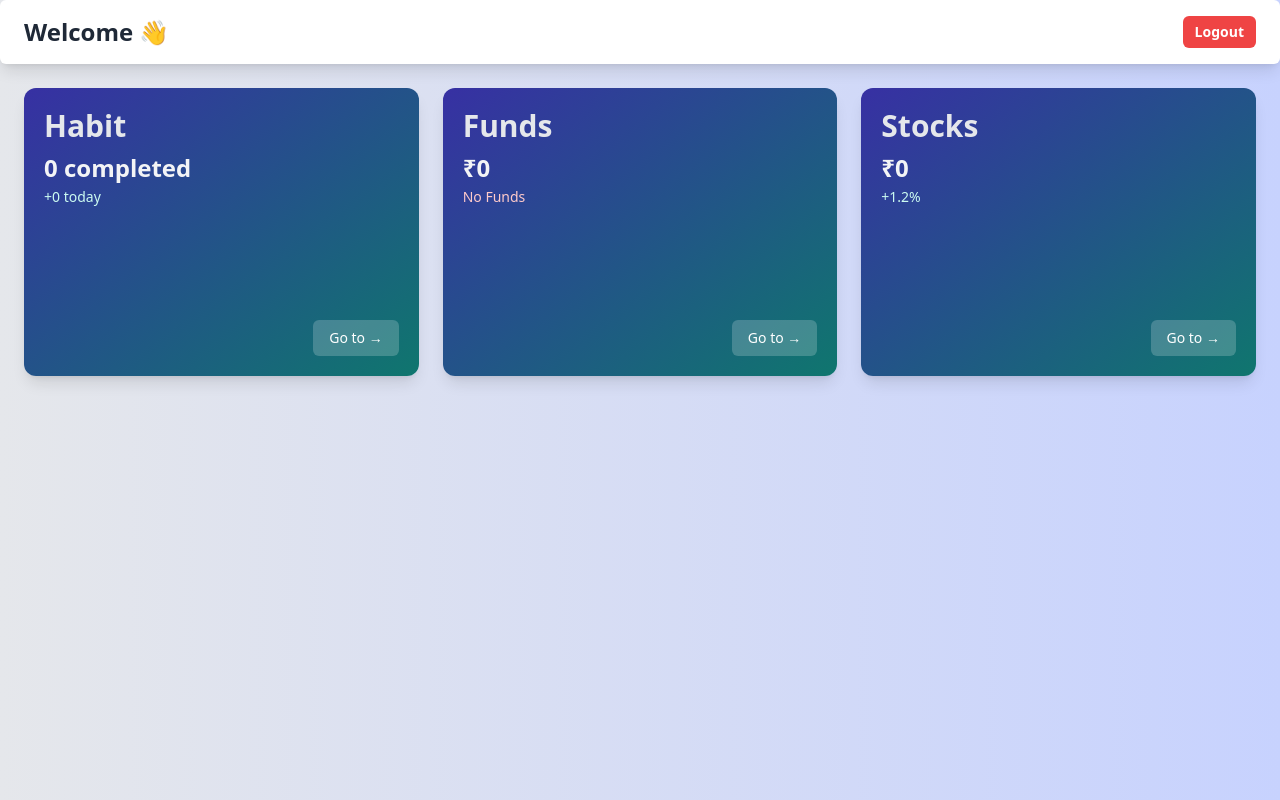
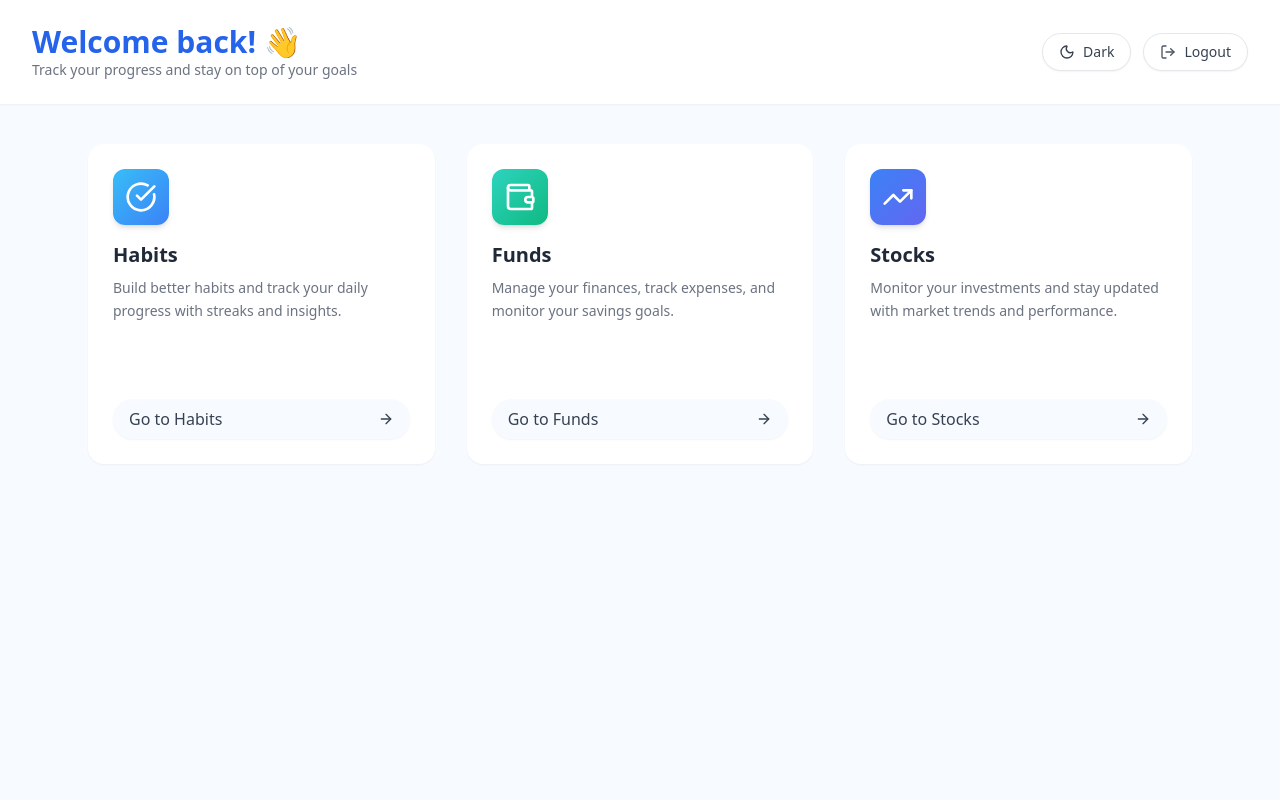
Before and after one commit to abhaymishra07/LifeLedger, a React (Vite) app: page /dashboard in a window 1280 px wide. Built offline with nearby package versions, Linux system fonts and the light colour scheme; no server answers; the database is empty; sample sign-in values are in the browser's storage.

Commit message:
css update

```diff
--- a/src/components/dashboard.jsx
+++ b/src/components/dashboard.jsx
@@ -3,14 +3,14 @@ import { useNavigate } from "react-router-dom";
 import { auth, db } from "../firebase";
 import { doc, getDoc, collection, query, where, getDocs } from "firebase/firestore";
 import { signOut } from "firebase/auth";
+import { ArrowRight, LogOut, CheckCircle, Wallet, TrendingUp, Moon, Sun } from "lucide-react";
 
 const Dashboard = () => {
   const navigate = useNavigate();
   const [userData, setUserData] = useState(null);
   const [todayCompleted, setTodayCompleted] = useState(0);
   const [funds, setFunds] = useState(0);
-
-  const getToday = () => new Date().toISOString().split("T")[0];
+  const [darkMode, setDarkMode] = useState(false);
 
   useEffect(() => {
     const fetchData = async () => {
@@ -31,9 +31,8 @@ const Dashboard = () => {
         setUserData({ name: user.displayName || "User", funds: 0, stocks: 0 });
       }
 
-      // ✅ Get habits only for logged-in user
       const habitsRef = collection(db, "habits");
-      const q = query(habitsRef, where("userId", "==", user.uid)); // changed from uid → userId
+      const q = query(habitsRef, where("userId", "==", user.uid));
       const snapshot = await getDocs(q);
 
       let completedCount = 0;
@@ -55,71 +54,113 @@ const Dashboard = () => {
     navigate("/auth");
   };
 
+  const toggleTheme = () => setDarkMode(!darkMode);
+
   if (!userData)
     return (
-      <div className="flex items-center justify-center min-h-screen text-lg">
+      <div className="flex items-center justify-center min-h-screen text-lg text-gray-600 dark:text-gray-300">
         Loading Dashboard...
       </div>
     );
 
   return (
-    <div className="min-h-screen bg-gradient-to-r from-gray-200 to-indigo-200 text-gray-800 flex flex-col transition-colors duration-700">
-      <header className="h-16 bg-white shadow-lg flex items-center justify-between px-6 rounded-md">
-        <h2 className="text-2xl font-bold text-gray-800">Welcome 👋</h2>
+    <div className={`${darkMode ? "dark" : ""} min-h-screen transition-colors duration-500`}>
+      <div className="bg-[#f7fbff] dark:bg-[#0f172a] flex flex-col min-h-screen">
+        {/* Header */}
+        <header className="flex items-center justify-between px-8 py-6 bg-white dark:bg-gray-900 shadow-sm transition-colors">
+          <div>
+            <h1 className="text-3xl font-bold text-blue-600 dark:text-blue-400 flex items-center gap-2">
+              Welcome back! 👋
+            </h1>
+            <p className="text-gray-500 dark:text-gray-400 text-sm">
+              Track your progress and stay on top of your goals
+            </p>
+          </div>
+
+          <div className="flex items-center gap-3">
+            {/* Theme Toggle */}
+            <button
+              onClick={toggleTheme}
+              className="flex items-center gap-2 bg-white dark:bg-gray-800 border border-gray-200 dark:border-gray-700 rounded-full px-4 py-2 shadow-sm hover:shadow-md transition"
+            >
+              {darkMode ? (
+                <>
+                  <Sun className="w-4 h-4 text-yellow-400" />
+                  <span className="text-sm text-gray-700 dark:text-gray-300">Light</span>
+                </>
+              ) : (
+                <>
+                  <Moon className="w-4 h-4 text-gray-700" />
+                  <span className="text-sm text-gray-700">Dark</span>
+                </>
+              )}
+            </button>
+
+            {/* Logout */}
             <button
               onClick={handleLogout}
-          className="bg-red-500 font-bold text-white px-3 py-1.5 rounded-md text-sm hover:bg-red-600 transition"
+              className="flex items-center gap-2 bg-white dark:bg-gray-800 border border-gray-200 dark:border-gray-700 rounded-full px-4 py-2 shadow-sm hover:shadow-md transition"
             >
-          Logout
+              <LogOut className="w-4 h-4 text-gray-600 dark:text-gray-300" />
+              <span className="text-sm font-medium text-gray-700 dark:text-gray-300">Logout</span>
             </button>
+          </div>
         </header>
 
-      <main className="flex-1 p-6 grid grid-cols-1 sm:grid-cols-2 md:grid-cols-3 gap-6">
+        {/* Cards */}
+        <main className="flex-1 px-6 py-10 grid grid-cols-1 sm:grid-cols-2 lg:grid-cols-3 gap-8 max-w-6xl mx-auto w-full transition-colors">
           <DashboardCard
-          title="Habit"
-          value={`${todayCompleted} completed`}
-          change={`+${todayCompleted} today`}
+            title="Habits"
+            description="Build better habits and track your daily progress with streaks and insights."
+            icon={<CheckCircle className="w-8 h-8 text-white" />}
+            iconBg="from-sky-400 to-blue-500"
+            buttonLabel="Go to Habits"
             onClick={() => navigate("/HabitPage")}
           />
           <DashboardCard
             title="Funds"
-          value={`₹${funds}`}
-          change={funds > 0 ? "+Available" : "No Funds"}
+            description="Manage your finances, track expenses, and monitor your savings goals."
+            icon={<Wallet className="w-8 h-8 text-white" />}
+            iconBg="from-teal-400 to-emerald-500"
+            buttonLabel="Go to Funds"
             onClick={() => navigate("/fund")}
           />
           <DashboardCard
             title="Stocks"
-          value={`₹${userData.stocks || 0}`}
-          change="+1.2%"
+            description="Monitor your investments and stay updated with market trends and performance."
+            icon={<TrendingUp className="w-8 h-8 text-white" />}
+            iconBg="from-blue-500 to-indigo-500"
+            buttonLabel="Go to Stocks"
             onClick={() => navigate("/stocks")}
           />
         </main>
+      </div>
     </div>
   );
 };
 
 export default Dashboard;
 
-const DashboardCard = ({ title, value, change, onClick }) => {
-  const isPositive = change.startsWith("+");
-  const bgClass = "from-indigo-800 to-teal-700";
+// Reusable Card
+const DashboardCard = ({ title, description, icon, iconBg, buttonLabel, onClick }) => {
+  return (
+    <div className="bg-white dark:bg-gray-800 rounded-2xl shadow-sm hover:shadow-xl hover:-translate-y-1 transition-all duration-300 p-6 flex flex-col justify-between border border-transparent hover:border-blue-200 dark:hover:border-blue-800 h-80">
+      <div>
+        <div
+          className={`inline-flex items-center justify-center w-14 h-14 rounded-xl bg-gradient-to-br ${iconBg} shadow-md mb-4`}
+        >
+          {icon}
+        </div>
+        <h3 className="text-xl font-semibold text-gray-800 dark:text-gray-100 mb-2">{title}</h3>
+        <p className="text-gray-500 dark:text-gray-400 text-sm leading-relaxed">{description}</p>
+      </div>
 
-  return (
-    <div
-      className={`bg-gradient-to-br ${bgClass} p-5 rounded-xl shadow-lg hover:shadow-xl transition-transform duration-300 hover:scale-[1.02] flex flex-col justify-between h-72`}
-    >
-      <div>
-        <h3 className="text-3xl font-bold text-gray-200">{title}</h3>
-        <p className="text-2xl font-bold mt-2 text-gray-100">{value}</p>
-        <span className={`text-sm ${isPositive ? "text-teal-100" : "text-red-200"} font-medium`}>
-          {change}
-        </span>
-      </div>
       <button
         onClick={onClick}
-        className="mt-4 self-end bg-white/20 text-white text-sm px-4 py-2 rounded-md hover:bg-white/30 transition"
+        className="mt-6 flex items-center justify-between bg-[#f7fbff] dark:bg-gray-700 hover:bg-[#e7f1ff] dark:hover:bg-gray-600 text-gray-700 dark:text-gray-200 font-medium px-4 py-2 rounded-full shadow-sm hover:shadow-md transition-all"
       >
-        Go to →
+        {buttonLabel}
+        <ArrowRight className="w-4 h-4 ml-2" />
       </button>
     </div>
   );
```
Lines whose indentation alone changed are shown as unchanged.
